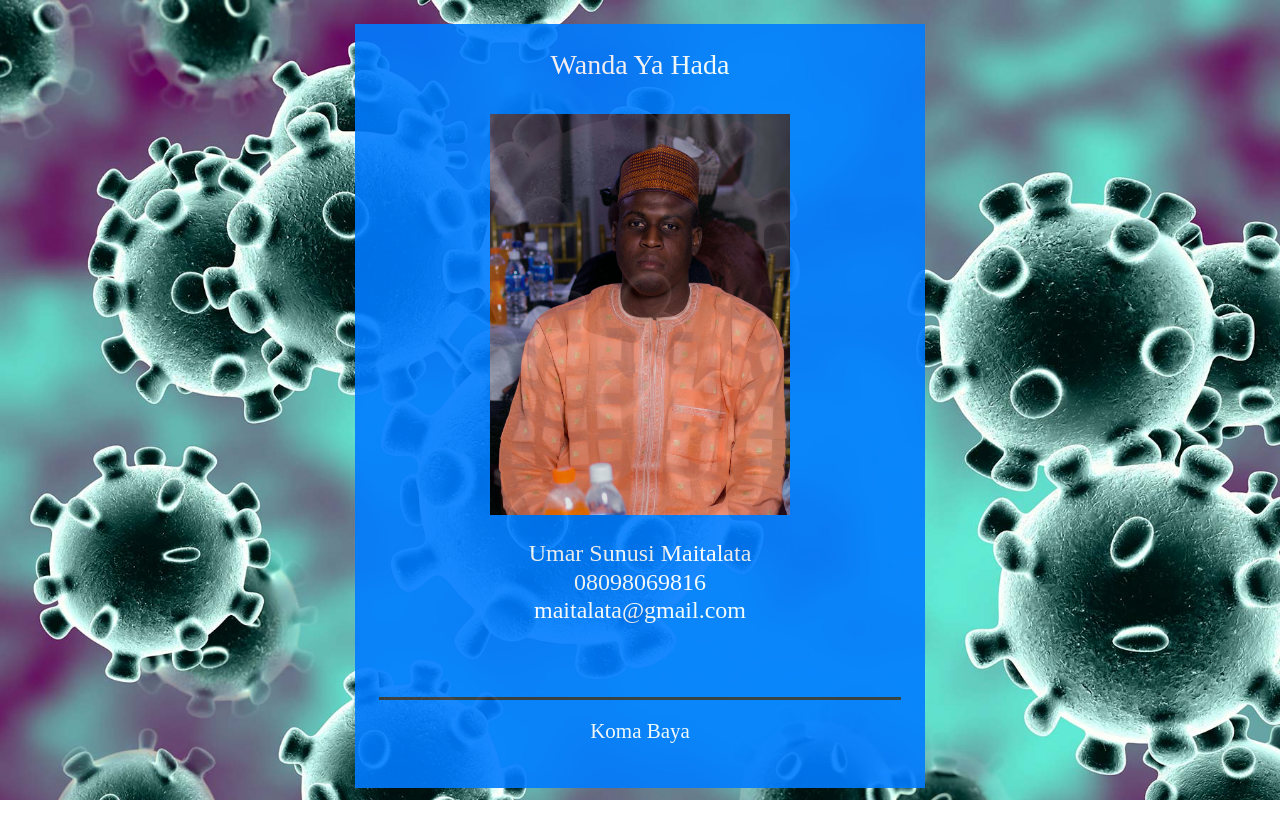
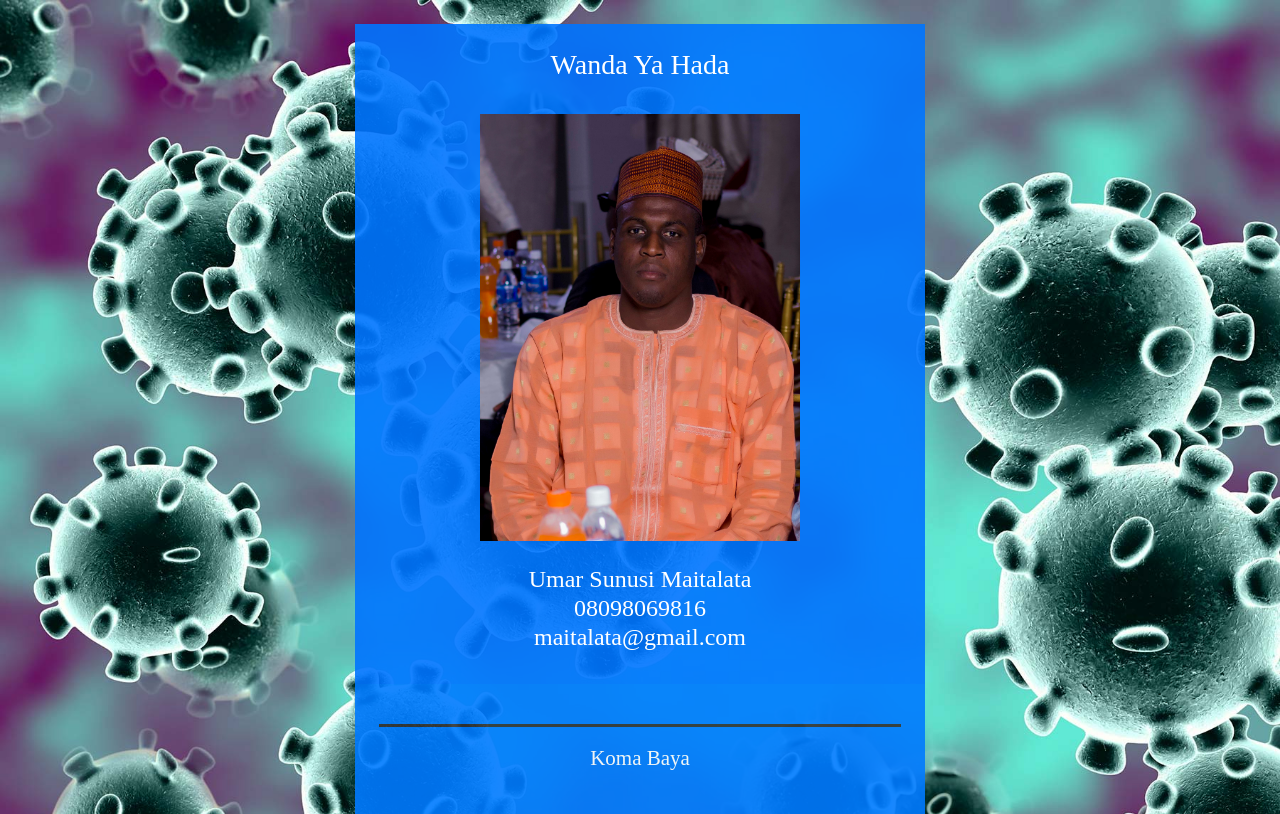
Before and after one commit to maitalata/covid19hausa, a plain HTML site: page about.html in a window 1280 px wide. Drawn offline with Linux system fonts and the light colour scheme; a web font is replaced by a local one.

Commit message:
Late Night Update

```diff
--- a/about.html
+++ b/about.html
@@ -13,9 +13,12 @@
 		<div class="container">
 			<br>
 			<div class="row">
-				<div class="col-lg-6 col-sm-8 col-xs-12 col-md-8 p-4 text-white bg-primary offset-lg-3 main-banner " id="main_pane" >
-					<h3 class="text-center head-text">Wanda Ya Hada</h3>
-                    <img src="images/maitalata.jpg" class="col-lg-8 col-sm-12 col-xs-12 p-4 rounded d-block mx-auto" />
+                <div class="col-lg-6 col-sm-8 col-xs-12 col-md-8 p-4 text-white offset-lg-3" id="main_pane"
+                style="background-color: rgba(0, 117, 255, 0.9);"  >
+                    <h3 class="text-center head-text">Wanda Ya Hada</h3>
+                    <div class="row" >
+                        <img src="images/maitalata.jpg" class="col-lg-8 col-sm-12 col-xs-12 p-4 rounded d-block mx-auto" />
+                    </div>
                     <h4 class="text-center head-text">
                         Umar Sunusi Maitalata <br>
                         08098069816 <br>
--- a/css/style.css
+++ b/css/style.css
@@ -7,7 +7,7 @@
 }
 
 .main-banner{
-    filter: opacity(0.9);
+    opacity: 0.9;
 }
 
 .head-text{
@@ -39,3 +39,7 @@ a:hover{
     color: red;
     text-decoration: underline;
 }
+
+img{
+    opacity: 1.0;
+}
```
Also changed, not shown: index.html (+7 -7 lines).
